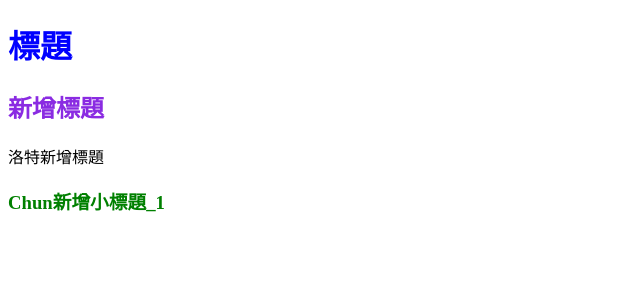
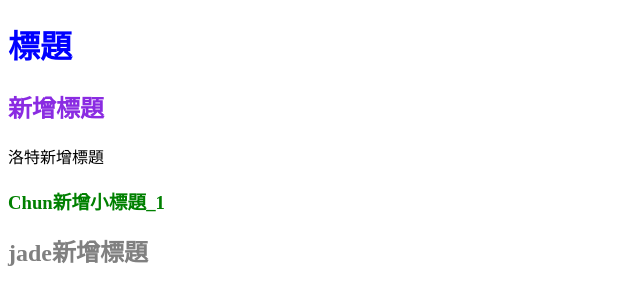
Before and after one commit to Lotte-Syu/DessertWeb, a plain HTML site: page index.html in a window 1280 px wide. Shown: the whole page, without its empty margins (0-640 px from the left). Drawn offline with Linux system fonts and the light colour scheme.

Commit message:
jade新增標題

```diff
--- a/all.css
+++ b/all.css
@@ -4,3 +4,6 @@ h1{
 h3{
     color:green;
 }
+h2{
+    color: gray;
+}
--- a/index.html
+++ b/index.html
@@ -11,5 +11,6 @@
     <h2 style="color: blueviolet;">新增標題</h2>
     <p>洛特新增標題</p>
     <h3>Chun新增小標題_1</h3>
+    <h2>jade新增標題</h2>
 </body>
 </html>
```
